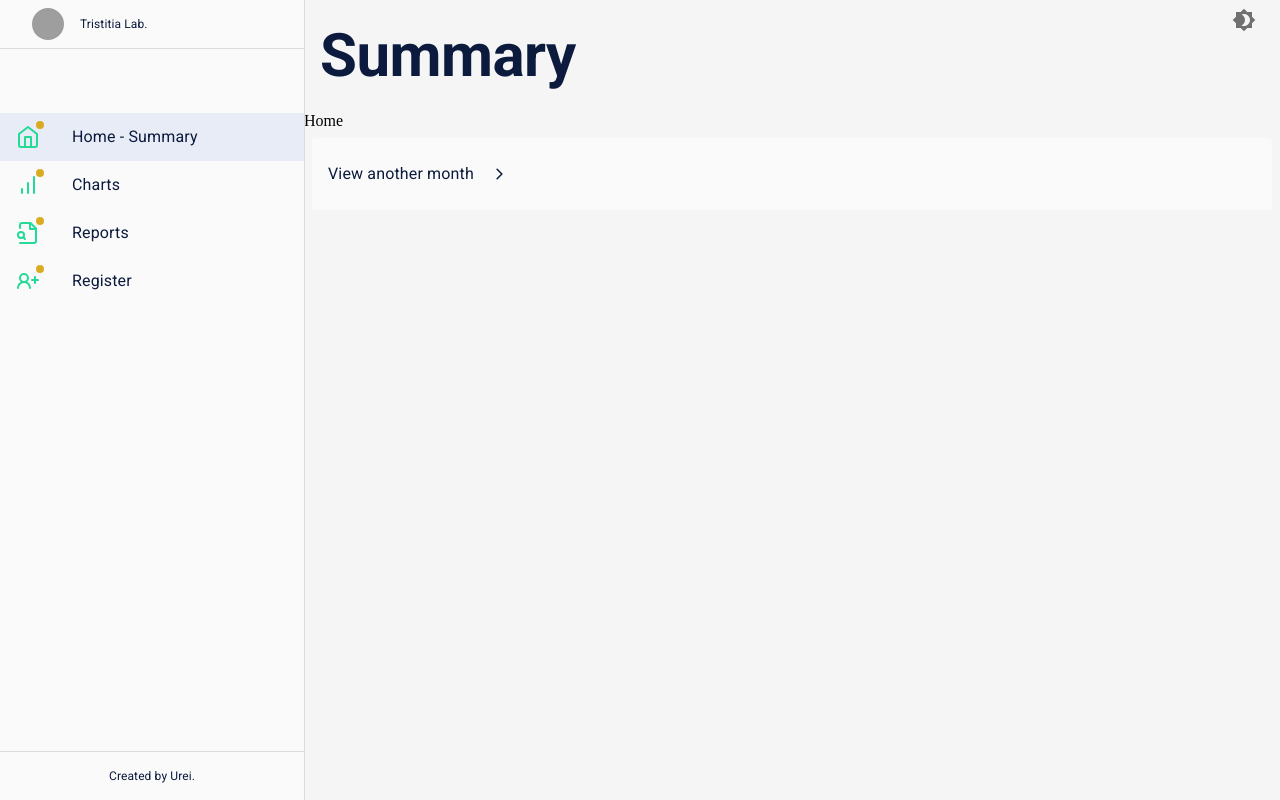
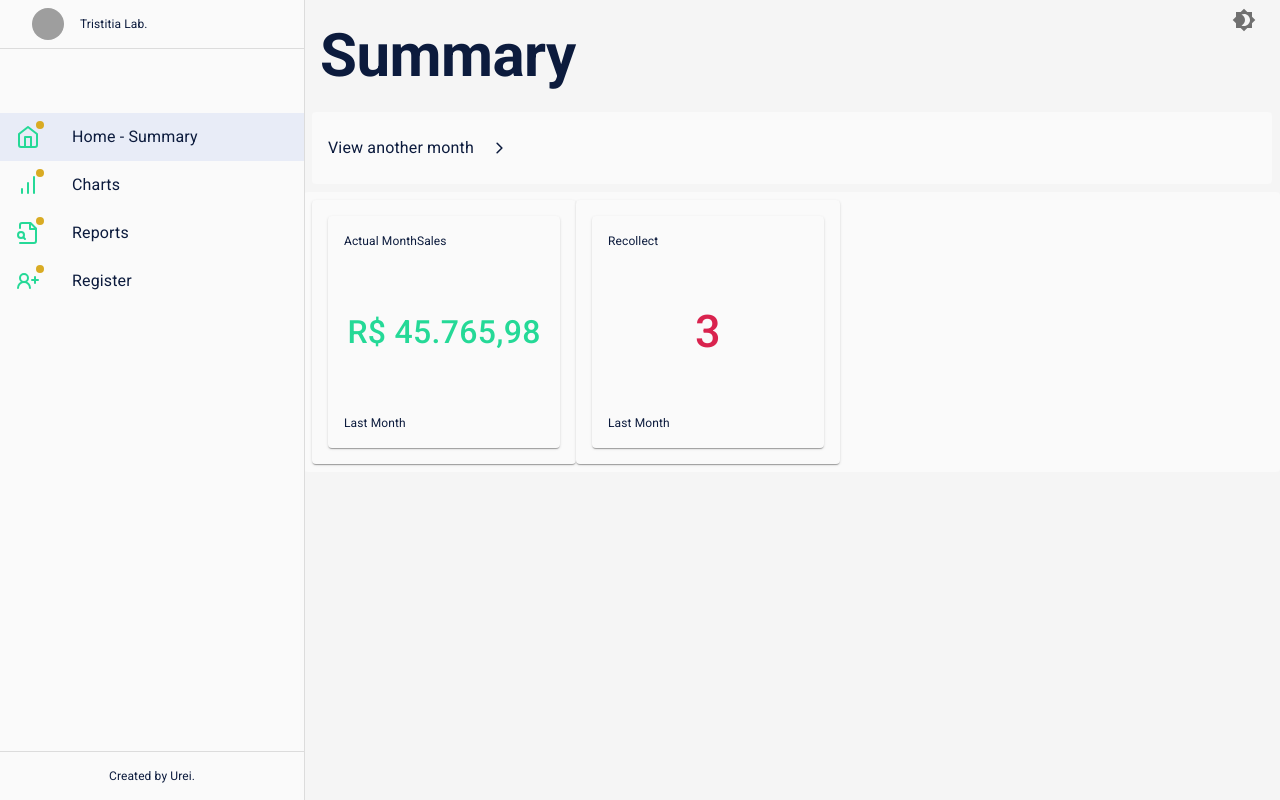
Before and after one commit to Rafael-Urei/DashBoard-Project-JSON-Server, a React (Vite) app: page /home in a window 1280 px wide. Built offline with nearby package versions, Linux system fonts and the light colour scheme; grey boxes are pictures that could not be loaded.

Commit message:
Adicionei alguns papaer para colocar dados

```diff
--- a/src/pages/Home/Home.tsx
+++ b/src/pages/Home/Home.tsx
@@ -1,11 +1,102 @@
+import {
+  useTheme,
+  useMediaQuery,
+  Grid,
+  Paper,
+  Box,
+  Typography,
+  ButtonBase,
+} from "@mui/material";
 import { DateSelector } from "../../shared/components";
 import { BaseLayout } from "../../shared/layouts";
+import { PieChart, Pie, Cell } from "recharts";
 
 export const Home = () => {
+  const theme = useTheme();
+  const match = useMediaQuery(theme.breakpoints.down("sm"));
+  const data = [
+    { name: "Group A", value: 700 },
+    { name: "Group B", value: 200 },
+    { name: "Group C", value: 100 },
+  ];
+
+  const COLORS = ["#25D997", "#F2C84B", "#D9234E"];
+
   return (
     <>
       <BaseLayout title="Summary" dateSelector={<DateSelector />}>
-        Home
+        <Box
+          component={Paper}
+          display="flex"
+          flexDirection={!match ? "row" : "column"}
+          elevation={0}
+          padding={theme.spacing(1)}
+        >
+          <Box component={Paper} padding={theme.spacing(2)}>
+            <Box
+              component={Paper}
+              height={200}
+              width={200}
+              display="flex"
+              flexDirection="column"
+              padding={theme.spacing(2)}
+              justifyContent="space-between"
+            >
+              <Box>
+                <Typography component="h2" fontSize={12}>
+                  {"Actual Month" + "Sales"}
+                </Typography>
+              </Box>
+              <Box alignSelf="center">
+                <Typography
+                  component="p"
+                  fontSize={32}
+                  fontWeight={500}
+                  color="#25D997"
+                >
+                  R$ 45.765,98
+                </Typography>
+              </Box>
+              <Box>
+                <Typography component="p" fontSize={12}>
+                  Last Month
+                </Typography>
+              </Box>
+            </Box>
+          </Box>
+          <Box component={Paper} padding={theme.spacing(2)}>
+            <Box
+              component={Paper}
+              height={200}
+              width={200}
+              display="flex"
+              flexDirection="column"
+              padding={theme.spacing(2)}
+              justifyContent="space-between"
+            >
+              <Box>
+                <Typography component="h2" fontSize={12}>
+                  Recollect
+                </Typography>
+              </Box>
+              <Box alignSelf="center">
+                <Typography
+                  component="p"
+                  fontSize={45}
+                  fontWeight={500}
+                  color="#D9234E"
+                >
+                  3
+                </Typography>
+              </Box>
+              <Box>
+                <Typography component="p" fontSize={12}>
+                  Last Month
+                </Typography>
+              </Box>
+            </Box>
+          </Box>
+        </Box>
       </BaseLayout>
     </>
   );
--- a/src/shared/layouts/BaseLayout.tsx
+++ b/src/shared/layouts/BaseLayout.tsx
@@ -47,8 +47,8 @@ export const BaseLayout = ({
             {title}
           </Typography>
         </Box>
+        {dateSelector}
         {children}
-        {dateSelector}
       </Box>
     </>
   );
--- a/src/styles/global.css
+++ b/src/styles/global.css
@@ -2,4 +2,16 @@
   padding: 0;
   margin: 0;
   border: none;
+  outline: none;
 }
+
+.Cell {
+  cursor: pointer;
+  outline: none;
+  border: none;
+}
+
+.Pie {
+  border: none;
+  outline: none;
+}
```
